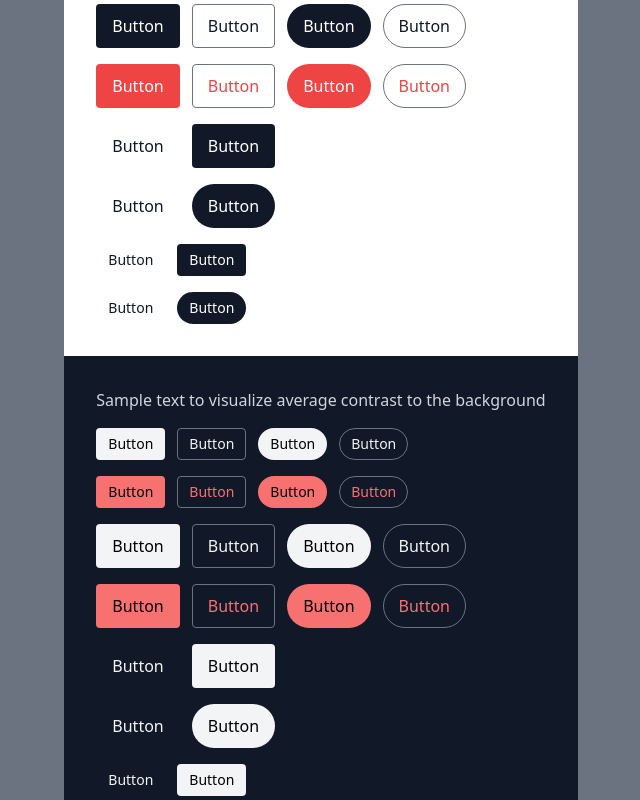
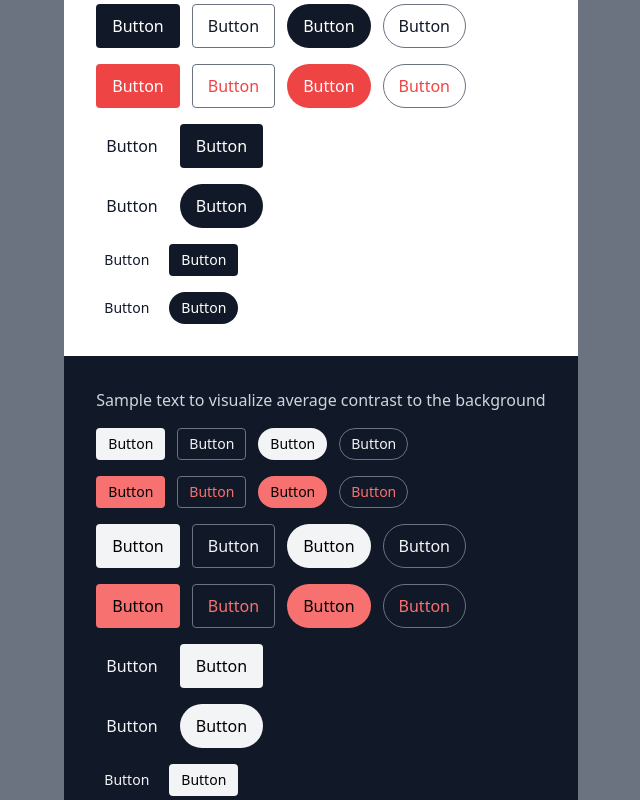
Before and after one commit to FlynnRider-000/nextjs-starter, a Next.js app: page / in a window 1280 px wide. Shown: the part 1580-2380 px from the top of the page, without its empty margins (319-959 px from the left). Built offline with nearby package versions, Linux system fonts and the light colour scheme.

Commit message:
refactor(SecondaryButton): reduce unoutlined `px`s

```diff
--- a/src/components/buttons/PrimaryButton.tsx
+++ b/src/components/buttons/PrimaryButton.tsx
@@ -9,6 +9,7 @@ import {
 	Button,
 	ButtonOwnProps as PrimaryButtonOwnProps,
 	ButtonProps as PrimaryButtonProps,
+	equilateral,
 } from "./_Button";
 
 const PrimaryButtonDefaultElement = "button";
@@ -22,6 +23,8 @@ export const PrimaryButton: PolymorphicForwardRefExoticComponent<
 	T extends React.ElementType = typeof PrimaryButtonDefaultElement
 >(
 	{
+		size = "md",
+		shape = "rectangle",
 		intent = "neutral",
 		className,
 		...restProps
@@ -31,9 +34,15 @@ export const PrimaryButton: PolymorphicForwardRefExoticComponent<
 	return (
 		<Button<React.ElementType>
 			ref={ref}
+			size={size}
+			shape={shape}
 			intent={intent}
 			className={clsx(
 				"dark:text-black text-white border-transparent",
+				!equilateral(shape) && {
+					"px-3": size === "sm",
+					"px-4": size === "md",
+				},
 				{
 					"bg-gray-900 dark:bg-gray-100 hover:bg-gray-600 dark:hover:bg-gray-300":
 						intent === "neutral",
--- a/src/components/buttons/SecondaryButton.tsx
+++ b/src/components/buttons/SecondaryButton.tsx
@@ -11,7 +11,7 @@ import type {
 	PolymorphicPropsWithRef,
 } from "react-polymorphic-types";
 
-import { Button, ButtonOwnProps } from "./_Button";
+import { Button, ButtonOwnProps, equilateral } from "./_Button";
 
 const SecondaryButtonDefaultElement = "button";
 
@@ -30,6 +30,8 @@ export const SecondaryButton: PolymorphicForwardRefExoticComponent<
 	T extends React.ElementType = typeof SecondaryButtonDefaultElement
 >(
 	{
+		size = "md",
+		shape = "rectangle",
 		intent = "neutral",
 		outlined,
 		className,
@@ -40,9 +42,15 @@ export const SecondaryButton: PolymorphicForwardRefExoticComponent<
 	return (
 		<Button<React.ElementType>
 			ref={ref}
+			size={size}
+			shape={shape}
 			intent={intent}
 			className={clsx(
 				"dark:hover:bg-opacity-20 hover:bg-opacity-20",
+				!equilateral(shape) && {
+					[clsx(outlined ? "px-3" : "px-2")]: size === "sm",
+					[clsx(outlined ? "px-4" : "px-2.5")]: size === "md",
+				},
 				{
 					/* Colors match or complement the backgrounds in `PrimaryButton` */
 					"text-gray-900 dark:text-gray-100 hover:bg-gray-500 dark:hover:bg-gray-400":
--- a/src/components/buttons/_Button.tsx
+++ b/src/components/buttons/_Button.tsx
@@ -17,6 +17,10 @@ export type ButtonOwnProps = {
 export type ButtonProps<
 	T extends React.ElementType = typeof ButtonDefaultElement
 > = PolymorphicPropsWithRef<ButtonOwnProps, T>;
+
+export function equilateral(shape: ButtonOwnProps["shape"]) {
+	return shape === "square" || shape === "circle";
+}
 
 export const Button: PolymorphicForwardRefExoticComponent<
 	ButtonOwnProps,
@@ -49,12 +53,12 @@ export const Button: PolymorphicForwardRefExoticComponent<
 						"text-sm",
 						shape === "circle"
 							? "h-9 w-9"
-							: ["h-8", shape === "square" ? "w-8" : "px-3"],
+							: ["h-8", shape === "square" && "w-8"],
 					)]: size === "sm",
 					[clsx(
 						shape === "circle"
 							? "h-12 w-12"
-							: ["h-11", shape === "square" ? "w-11" : "px-4"],
+							: ["h-11", shape === "square" && "w-11"],
 					)]: size === "md",
 				},
 				{
```
